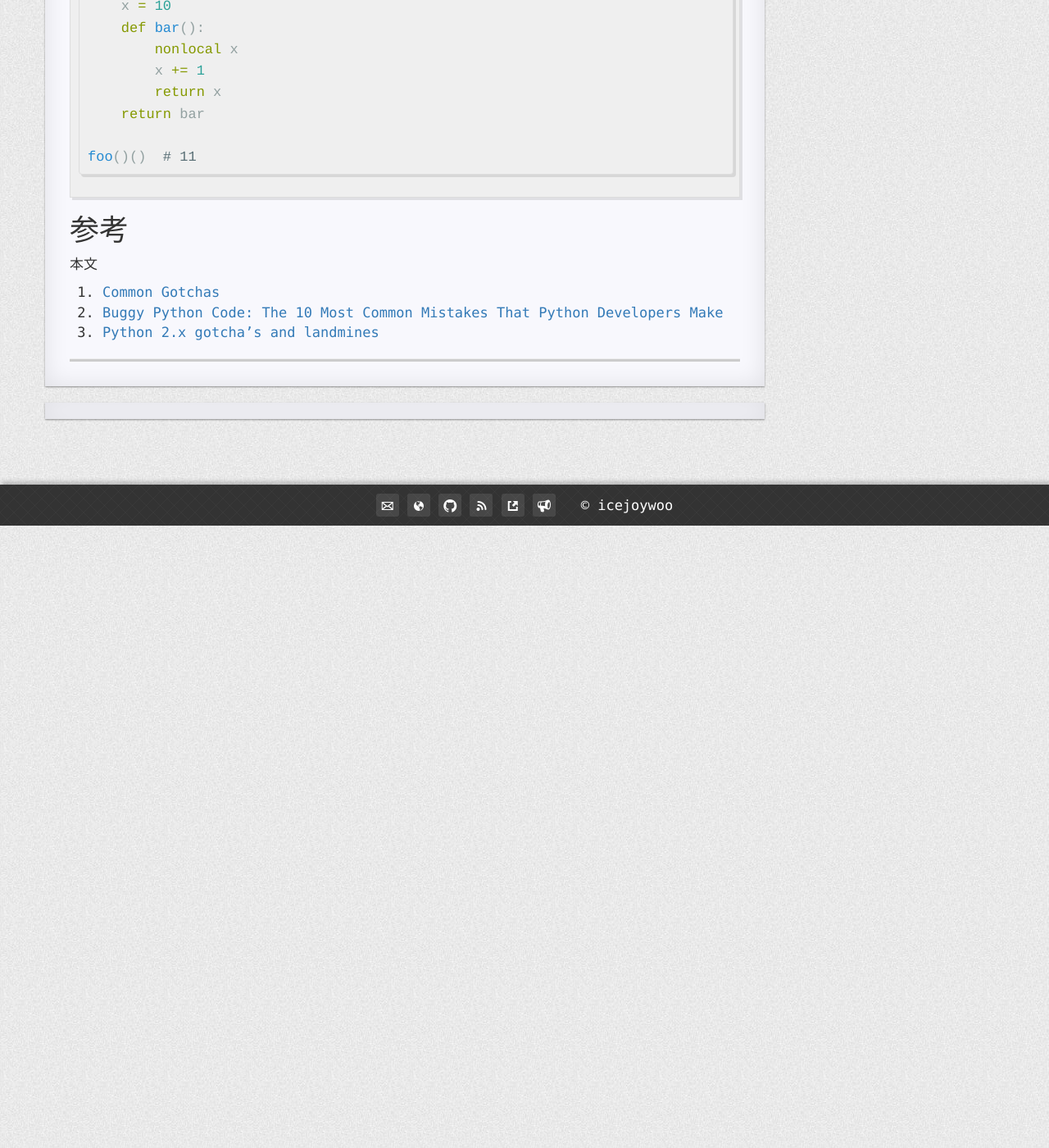
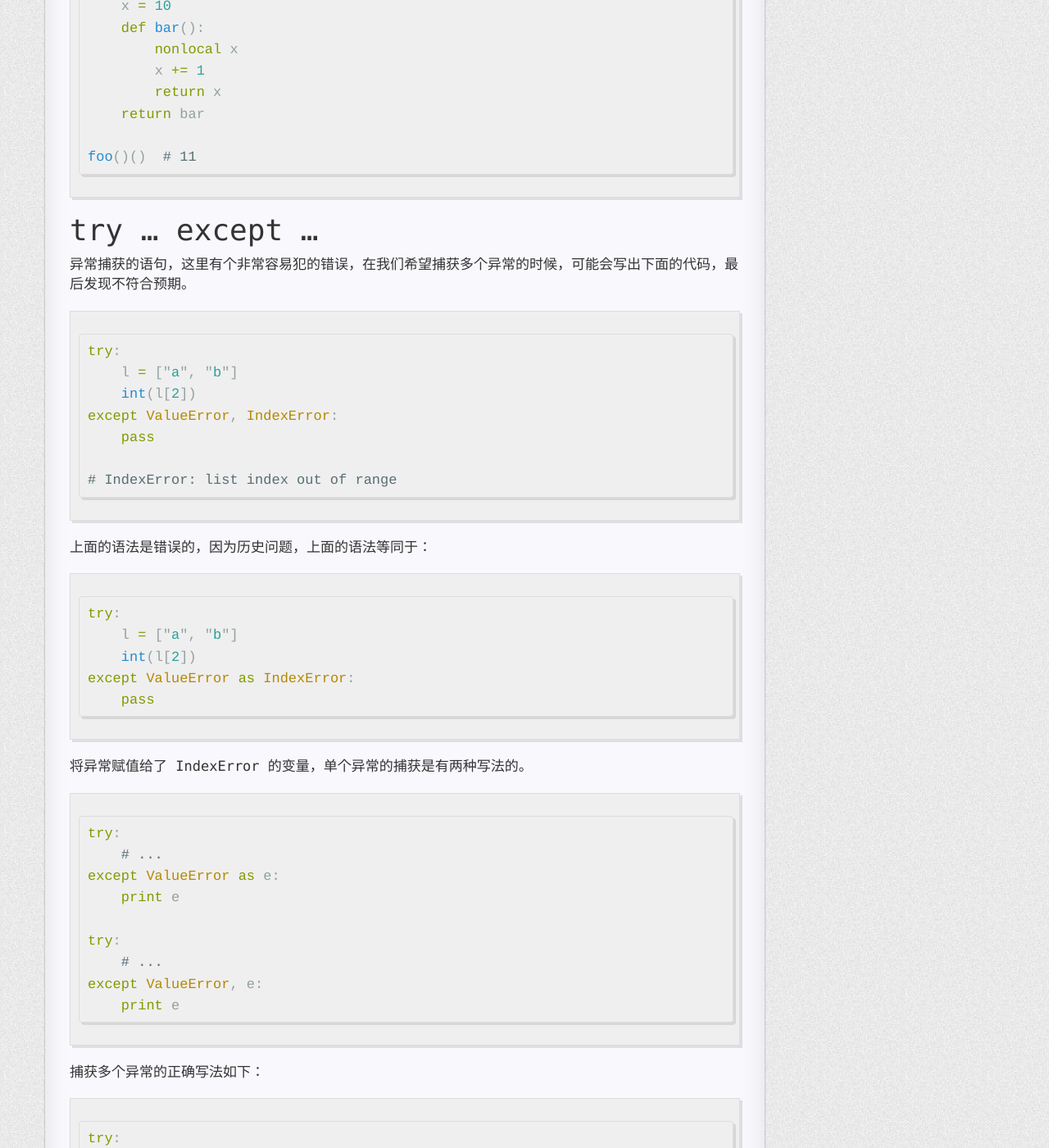
Before and after one commit to icejoywoo/icejoywoo.github.io, a Jekyll site: the page built from _posts/2016-12-16-python-gotchas.md, in a window 1280 px wide and 1400 px high, scrolled down 4414 px. Shown: the whole window at 82% size. Built offline with Jekyll 4.4.1, drawn with Linux system fonts in a browser that asks for light colours; comment, search, counter and statistics services are not loaded; some of the changed text lies outside the part shown.

Commit message:
add python gotchas

````diff
--- a/_posts/2016-12-16-python-gotchas.md
+++ b/_posts/2016-12-16-python-gotchas.md
@@ -161,6 +161,54 @@ def foo():
 foo()()  # 11
 ```
 
+# try ... except ...
+
+异常捕获的语句，这里有个非常容易犯的错误，在我们希望捕获多个异常的时候，可能会写出下面的代码，最后发现不符合预期。
+
+```python
+try:
+    l = ["a", "b"]
+    int(l[2])
+except ValueError, IndexError:
+    pass
+
+# IndexError: list index out of range
+```
+
+上面的语法是错误的，因为历史问题，上面的语法等同于：
+
+```python
+try:
+    l = ["a", "b"]
+    int(l[2])
+except ValueError as IndexError:
+    pass
+```
+
+将异常赋值给了 IndexError 的变量，单个异常的捕获是有两种写法的。
+
+```python
+try:
+    # ...
+except ValueError as e:
+    print e
+
+try:
+    # ...
+except ValueError, e:
+    print e
+```
+
+捕获多个异常的正确写法如下：
+
+```python
+try:
+    l = ["a", "b"]
+    int(l[2])
+except (ValueError, IndexError) as e:
+    pass
+```
+
 # 参考
 
 本文
````
